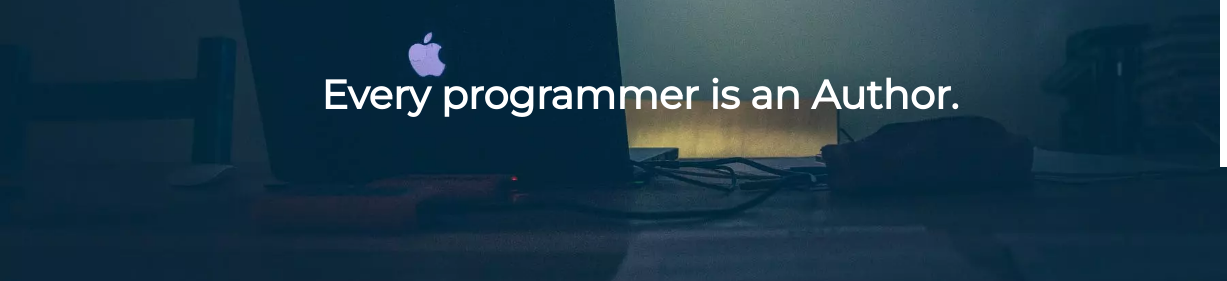
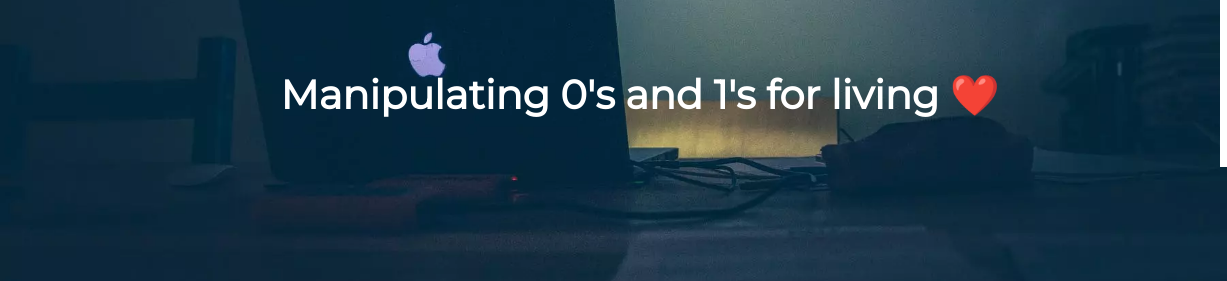
Before and after one commit to Gajendhiranm/gajendhiranm.github.io, a plain HTML site: page index.html in a window 1280 px wide. Shown: the part 323-604 px from the top of the page, 0-1227 px from the left. Drawn offline with nearby package versions, Linux system fonts and the light colour scheme.

Commit message:
Update index.html

```diff
--- a/index.html
+++ b/index.html
@@ -71,7 +71,7 @@
 
 <div class="quote-div">
   <div class="d-flex justify-content-center align-items-center" style="height: 700px;">
-    <h1 class="quote mt-1 text-white font-weight-bolder px-2 ">Every programmer is an Author.</h1>
+    <h1 class="quote mt-1 text-white font-weight-bolder px-2 ">Manipulating 0's and 1's for living ❤️</h1>
   </div>
 </div>
 </div>
```
